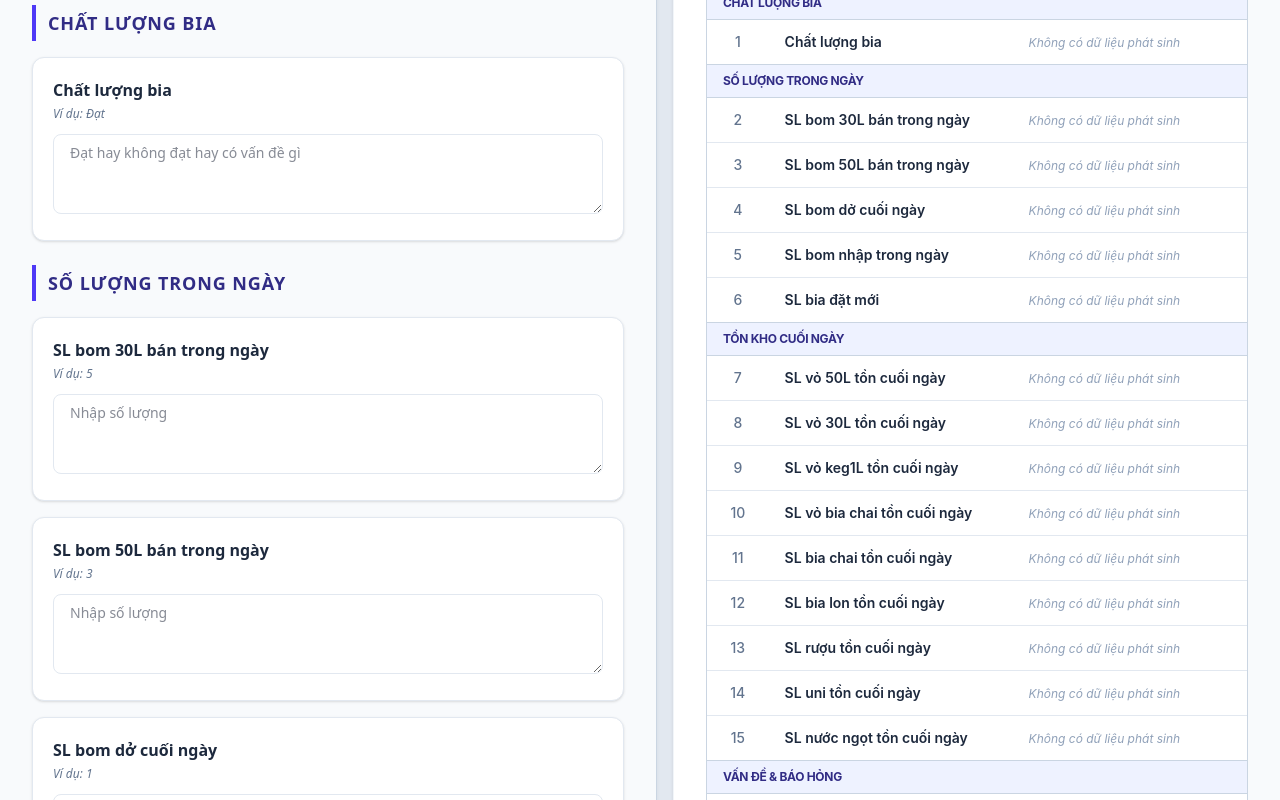
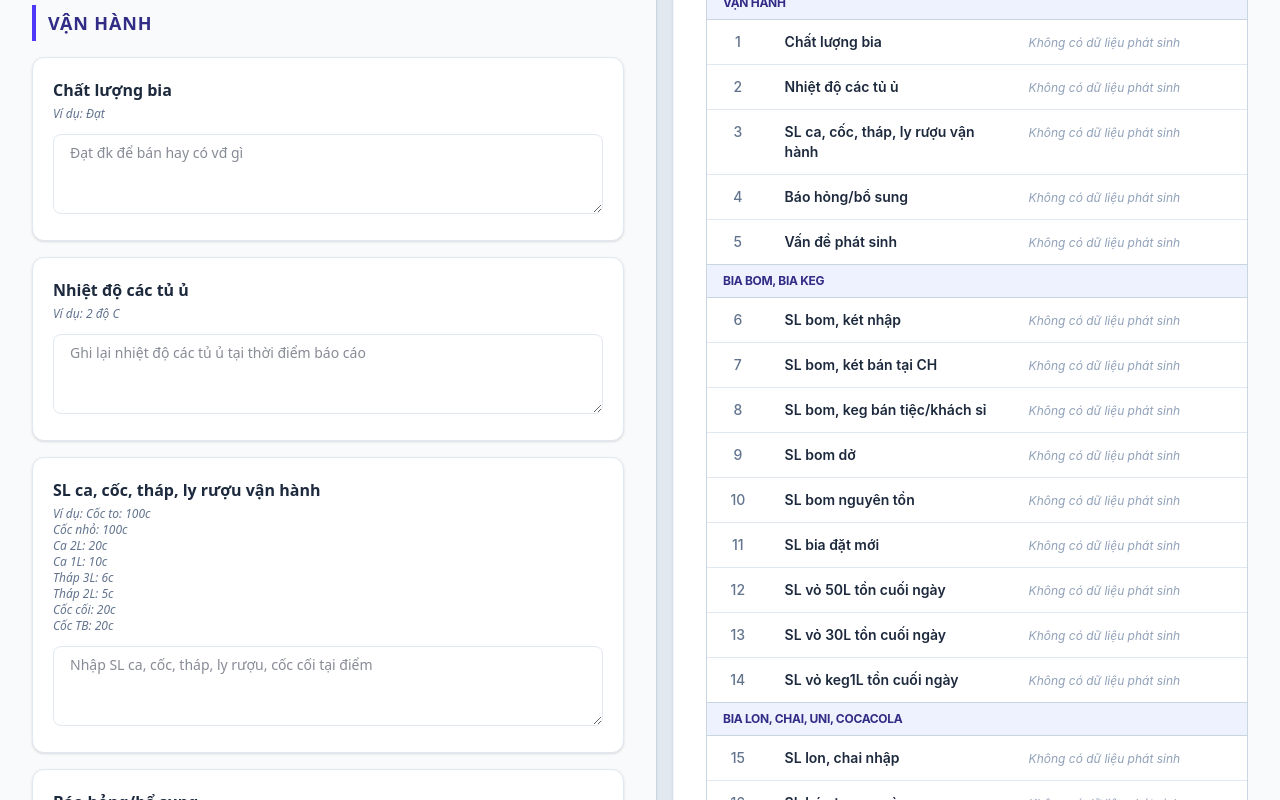
Before and after one commit to npnam151-rgb/CS-BC-Bar, a React (Vite) app: page / in a window 1280 px wide. Shown: the part 400-1200 px from the top of the page. Built offline with nearby package versions, Linux system fonts and the light colour scheme.

Commit message:
feat: update report fields and sheet destination
- Update target sheet name to "BC Bar 1"
- Restructure checklist items to focus on operations
- Improve UI labels and formatting for better user experience

```diff
--- a/src/App.tsx
+++ b/src/App.tsx
@@ -40,7 +40,7 @@ export default function App() {
     const mappedLocation = locationMap[data.location] || data.location;
 
     const payload = {
-      sheetName: "BC Bar",
+      sheetName: "BC Bar 1",
       location: String(mappedLocation || ""),
       date: String(data.date || ""),
       reporter: String(data.reporter || ""),
--- a/src/components/ReportForm.tsx
+++ b/src/components/ReportForm.tsx
@@ -55,7 +55,7 @@ export function ReportForm({ data, onChange }: ReportFormProps) {
               value={data.reporter}
               onChange={(e) => onChange({ ...data, reporter: e.target.value })}
               className="w-full px-4 py-3 md:py-2 border border-slate-300 rounded-lg focus:ring-2 focus:ring-indigo-500 focus:border-indigo-500 outline-none transition-all"
-              placeholder="VD: Nguyễn Văn A"
+              placeholder="Ví dụ: Nguyễn Văn A"
             />
           </div>
         </div>
@@ -75,7 +75,7 @@ export function ReportForm({ data, onChange }: ReportFormProps) {
                     <h3 className="font-semibold text-slate-800 text-base">
                       {def.title}
                     </h3>
-                    <p className="text-xs text-slate-500 mt-1 italic">
+                    <p className="text-xs text-slate-500 mt-1 italic whitespace-pre-wrap">
                       Ví dụ: {def.example}
                     </p>
                   </div>
--- a/src/types.ts
+++ b/src/types.ts
@@ -21,30 +21,31 @@ export interface ReportData {
 }
 
 export const CHECKLIST_ITEMS: ChecklistItemDef[] = [
-  // CHẤT LƯỢNG
-  { id: 1, category: 'CHẤT LƯỢNG BIA', title: 'Chất lượng bia', placeholder: 'Đạt hay không đạt hay có vấn đề gì', example: 'Đạt' },
+  // VẬN HÀNH
+  { id: 1, category: 'VẬN HÀNH', title: 'Chất lượng bia', placeholder: 'Đạt đk để bán hay có vđ gì', example: 'Đạt' },
+  { id: 2, category: 'VẬN HÀNH', title: 'Nhiệt độ các tủ ủ', placeholder: 'Ghi lại nhiệt độ các tủ ủ tại thời điểm báo cáo', example: '2 độ C' },
+  { id: 3, category: 'VẬN HÀNH', title: 'SL ca, cốc, tháp, ly rượu vận hành', placeholder: 'Nhập SL ca, cốc, tháp, ly rượu, cốc cối tại điểm', example: 'Cốc to: 100c\nCốc nhỏ: 100c\nCa 2L: 20c\nCa 1L: 10c\nTháp 3L: 6c\nTháp 2L: 5c\nCốc cối: 20c\nCốc TB: 20c' },
+  { id: 4, category: 'VẬN HÀNH', title: 'Báo hỏng/bổ sung', placeholder: 'Báo các thiết bị hỏng hoặc CCDC cần bổ sung', example: 'Vòi rót bia số 2 bị rỉ nước' },
+  { id: 5, category: 'VẬN HÀNH', title: 'Vấn đề phát sinh', placeholder: 'Các vấn đề phát sinh trong ngày', example: 'Khách phàn nàn bia nhiều bọt' },
 
-  // BÁN & NHẬP BÁN TRONG NGÀY
-  { id: 2, category: 'SỐ LƯỢNG TRONG NGÀY', title: 'SL bom 30L bán trong ngày', placeholder: 'Nhập số lượng', example: '5' },
-  { id: 3, category: 'SỐ LƯỢNG TRONG NGÀY', title: 'SL bom 50L bán trong ngày', placeholder: 'Nhập số lượng', example: '3' },
-  { id: 4, category: 'SỐ LƯỢNG TRONG NGÀY', title: 'SL bom dở cuối ngày', placeholder: 'Nhập số lượng', example: '1' },
-  { id: 5, category: 'SỐ LƯỢNG TRONG NGÀY', title: 'SL bom nhập trong ngày', placeholder: 'Nhập số lượng', example: '10' },
-  { id: 6, category: 'SỐ LƯỢNG TRONG NGÀY', title: 'SL bia đặt mới', placeholder: 'Nhập số lượng', example: '5' },
+  // BIA BOM, BIA KEG
+  { id: 6, category: 'BIA BOM, BIA KEG', title: 'SL bom, két nhập', placeholder: 'Nhập SL bom, két nhập trong ngày', example: '30L: 2 bom\n50L: 5 bom\n1L: 20 két' },
+  { id: 7, category: 'BIA BOM, BIA KEG', title: 'SL bom, két bán tại CH', placeholder: 'Nhập SL bom, két bán trong ngày', example: '30L: 2 bom\n50L: 5 bom\n1L: 20 két' },
+  { id: 8, category: 'BIA BOM, BIA KEG', title: 'SL bom, keg bán tiệc/khách sỉ', placeholder: 'Nhập SL bom bán tiệc trong ngày / Khách sỉ', example: 'Khách tiệc: 30L: 2 bom\nKhách sỉ: 1L: 20 két' },
+  { id: 9, category: 'BIA BOM, BIA KEG', title: 'SL bom dở', placeholder: 'Nhập SL bom dở cuối ngày', example: '30L: 1 bom\n50L: 1 bom' },
+  { id: 10, category: 'BIA BOM, BIA KEG', title: 'SL bom nguyên tồn', placeholder: 'Nhập SL bom nguyên cuối ngày', example: '30L: 2 bom\n50L: 5 bom\n1L: 20 két' },
+  { id: 11, category: 'BIA BOM, BIA KEG', title: 'SL bia đặt mới', placeholder: 'Nhập SL bia đặt mới', example: '30L: 3 bom\n50L: 5 bom\n1L: 20 két' },
+  { id: 12, category: 'BIA BOM, BIA KEG', title: 'SL vỏ 50L tồn cuối ngày', placeholder: 'Nhập SL vỏ tồn cuối ngày', example: '01 dở, 3 bia, 2 vỏ' },
+  { id: 13, category: 'BIA BOM, BIA KEG', title: 'SL vỏ 30L tồn cuối ngày', placeholder: 'Nhập SL vỏ tồn cuối ngày', example: '01 dở, 3 bia, 2 vỏ' },
+  { id: 14, category: 'BIA BOM, BIA KEG', title: 'SL vỏ keg1L tồn cuối ngày', placeholder: 'Nhập số lượng', example: '50 keg bia, 20 keg vỏ' },
 
-  // TỒN VỎ CUỐI NGÀY
-  { id: 7, category: 'TỒN KHO CUỐI NGÀY', title: 'SL vỏ 50L tồn cuối ngày', placeholder: 'Nhập số lượng', example: '2' },
-  { id: 8, category: 'TỒN KHO CUỐI NGÀY', title: 'SL vỏ 30L tồn cuối ngày', placeholder: 'Nhập số lượng', example: '4' },
-  { id: 9, category: 'TỒN KHO CUỐI NGÀY', title: 'SL vỏ keg1L tồn cuối ngày', placeholder: 'Nhập số lượng', example: '20' },
-  { id: 10, category: 'TỒN KHO CUỐI NGÀY', title: 'SL vỏ bia chai tồn cuối ngày', placeholder: 'Nhập số lượng', example: '10' },
-
-  // TỒN ĐỒ UỐNG KHÁC CUỐI NGÀY
-  { id: 11, category: 'TỒN KHO CUỐI NGÀY', title: 'SL bia chai tồn cuối ngày', placeholder: 'Nhập số lượng', example: '20' },
-  { id: 12, category: 'TỒN KHO CUỐI NGÀY', title: 'SL bia lon tồn cuối ngày', placeholder: 'Nhập số lượng', example: '2 thùng' },
-  { id: 13, category: 'TỒN KHO CUỐI NGÀY', title: 'SL rượu tồn cuối ngày', placeholder: 'Nhập số lượng, dung tích', example: '5 chai' },
-  { id: 14, category: 'TỒN KHO CUỐI NGÀY', title: 'SL uni tồn cuối ngày', placeholder: 'Nhập số lượng', example: '1 thùng' },
-  { id: 15, category: 'TỒN KHO CUỐI NGÀY', title: 'SL nước ngọt tồn cuối ngày', placeholder: 'Nhập số lượng', example: '3 thùng' },
-
-  // VẤN ĐỀ & SỬA CHỮA
-  { id: 16, category: 'VẤN ĐỀ & BÁO HỎNG', title: 'Vấn đề phát sinh', placeholder: 'Các vấn đề phát sinh trong ca', example: 'Khách phàn nàn bia nhiều bọt' },
-  { id: 17, category: 'VẤN ĐỀ & BÁO HỎNG', title: 'Báo hỏng/bổ sung', placeholder: 'Báo những thứ hỏng cần sửa chữa hoặc bổ sung công cụ dụng cụ', example: 'Vòi rót bia số 2 bị rỉ nước' },
+  // BIA LON, CHAI, UNI, COCACOLA
+  { id: 15, category: 'BIA LON, CHAI, UNI, COCACOLA', title: 'SL lon, chai nhập', placeholder: 'Nhập SL bom, két nhập trong ngày', example: 'Pre chai: 4 két\nTB chai: 6 két\nPre lon: 2 thùng' },
+  { id: 16, category: 'BIA LON, CHAI, UNI, COCACOLA', title: 'SL bán trong ngày', placeholder: 'Nhập SL bán', example: 'Pre chai: 12c\nTB chai: 14c\nPre lon: 4 lon' },
+  { id: 17, category: 'BIA LON, CHAI, UNI, COCACOLA', title: 'SL bia chai, lon tồn', placeholder: 'Nhập SL bia tồn', example: 'Pre chai: 48c\nTB chai: 25c\nPre lon: 20lon' },
+  { id: 18, category: 'BIA LON, CHAI, UNI, COCACOLA', title: 'SL vỏ bia chai tồn', placeholder: 'Nhập SL vỏ chai', example: 'Pre chai: 48c\nTB chai: 25c' },
+  { id: 19, category: 'BIA LON, CHAI, UNI, COCACOLA', title: 'SL bia đặt mới', placeholder: 'Nhập SL cần đặt', example: 'Pre chai: 2 két\nTB chai: 2 két\nPre long: 1 thùng' },
+  { id: 20, category: 'BIA LON, CHAI, UNI, COCACOLA', title: 'SL rượu tồn cuối ngày', placeholder: 'Nhập SL tồn', example: 'Mơ HN: 1 thùng 8c\nVodka HN: 1 thùng\nMơ: 0\nDứa: 0\nNếp: 0' },
+  { id: 21, category: 'BIA LON, CHAI, UNI, COCACOLA', title: 'SL uni tồn cuối ngày', placeholder: 'Nhập SL tồn', example: '5 thùng 2c' },
+  { id: 22, category: 'BIA LON, CHAI, UNI, COCACOLA', title: 'SL nước ngọt tồn cuối ngày', placeholder: 'Nhập SL tồn', example: 'coca: 9 thùng 17 lon\nfanta: 7lon\nsprite: 1 thùng 38 lon' }
 ];
```
